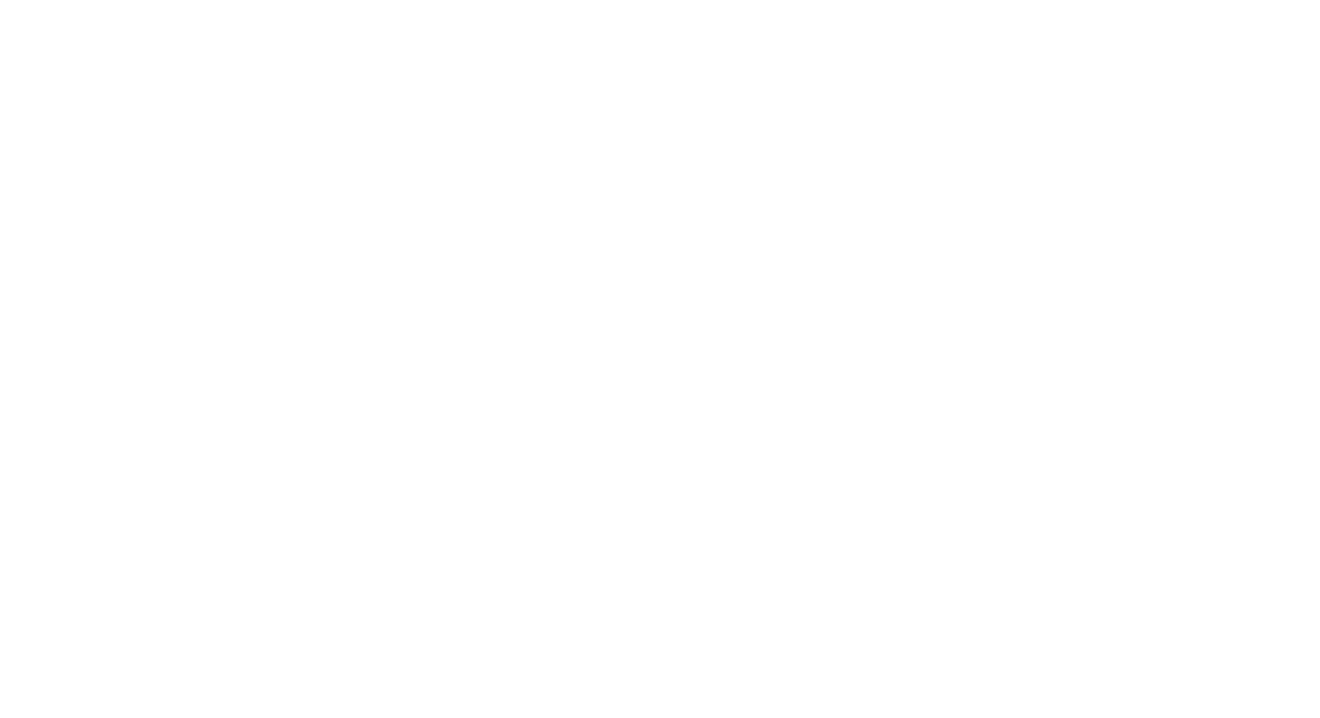
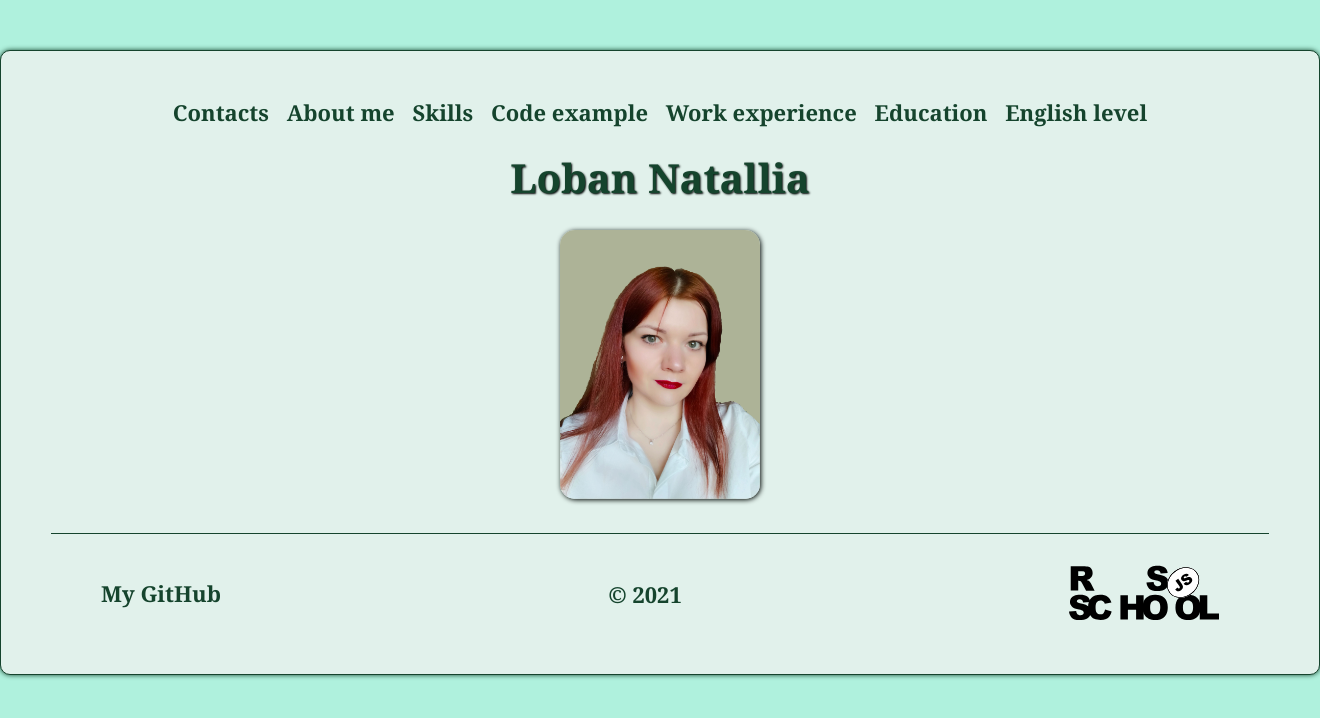
Before and after one commit to Mirum-cor/rsschool-cv, a plain HTML site: page index.html in a window 1280 px wide. Shown: the whole page, 1320 px wide, since content can reach past the window. Drawn offline with Linux system fonts and the light colour scheme.

Commit message:
feat: add header and footer

```diff
--- a/index.html
+++ b/index.html
@@ -1,13 +1,43 @@
-<!doctype html>
+<!DOCTYPE html>
 <html lang="en">
-<head>
-  <meta charset="utf-8">
-  <meta http-equiv="x-ua-compatible" content="ie=edge">
-  <meta name="viewport" content="width=device-width, initial-scale=1.0, shrink-to-fit=no">
-  <title>CV Natallia Loban</title>
-  <link rel="stylesheet" href="styles.css">
-</head>
-<body>
-
-</body>
+  <head>
+    <meta charset="utf-8" />
+    <meta http-equiv="x-ua-compatible" content="ie=edge" />
+    <meta
+      name="viewport"
+      content="width=device-width, initial-scale=1.0, shrink-to-fit=no"
+    />
+    <title>CV Natallia Loban</title>
+    <link rel="stylesheet" href="styles.css" />
+  </head>
+  <body>
+    <div class="container">
+      <header>
+        <nav>
+          <ul>
+            <li><a href="#contacts">Contacts</a></li>
+            <li><a href="#about-me">About me</a></li>
+            <li><a href="#skills">Skills</a></li>
+            <li><a href="#code-example">Code example</a></li>
+            <li><a href="#work-experience">Work experience</a></li>
+            <li><a href="#education">Education</a></li>
+            <li><a href="#english-level">English level</a></li>
+          </ul>
+        </nav>
+        <h1>Loban Natallia</h1>
+        <img src="img/photo.jpg" alt="photo" />
+      </header>
+      <footer>
+        <a href="https://github.com/Mirum-cor" target="_blank">My GitHub</a>
+        <p>&copy; 2021</p>
+        <a href="https://rs.school/js/" target="_blank">
+          <img
+            class="course-logo"
+            src="img/rs-school-logo.svg"
+            alt="Course logo"
+          />
+        </a>
+      </footer>
+    </div>
+  </body>
 </html>
--- a/styles.css
+++ b/styles.css
@@ -3,7 +3,87 @@
   padding: 0;
   box-sizing: border-box;
   font-family: 'Cambria', serif;
+  font-weight: normal;
   font-size: 16px;
   line-height: 20px;
-  color: #000;
+  color: #15442d;
+  text-decoration: none;
 }
+
+html {
+  scroll-behavior: smooth;
+}
+
+body {
+  background-color: #aff1dd;
+}
+
+.container {
+  margin: 50px auto;
+  padding: 50px;
+  width: 1320px;
+  background-color: #e1f1eb;
+  border: 1px solid #15442d;
+  border-radius: 10px;
+  box-shadow: 0px 0px 5px #15442d;
+}
+
+nav ul {
+  margin: 0 auto 30px;
+  display: flex;
+  justify-content: space-between;
+  width: 80%;
+}
+
+nav ul li {
+  display: inline-block;
+  list-style-type: none;
+}
+
+a {
+  font-weight: 700;
+  font-size: 22px;
+  line-height: 22px;
+  border-bottom: 2px solid #e1f1eb;
+  transition: all 0.15s linear;
+}
+
+a:hover {
+  color: #020806;
+  border-bottom: 2px solid #020806;
+}
+
+h1 {
+  font-weight: 700;
+  font-size: 40px;
+  line-height: 45px;
+  text-align: center;
+  text-shadow: 1px 1px 2px #020806;
+}
+
+header img {
+  margin: 30px 0 30px calc(50% - 100px);
+  width: 200px;
+  height: auto;
+  border-radius: 15px;
+  box-shadow: 1px 1px 5px #020806;
+}
+
+footer {
+  padding: 30px 50px 0;
+  display: flex;
+  justify-content: space-between;
+  align-items: center;
+  border-top: 1px solid #15442d;
+}
+
+footer p {
+  font-weight: 700;
+  font-size: 22px;
+  line-height: 22px;
+}
+
+.course-logo {
+  width: 150px;
+  height: auto;
+}
```
Also changed, not shown: img/photo.jpg (added), img/rs-school-logo.svg (added).
